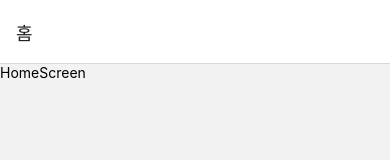
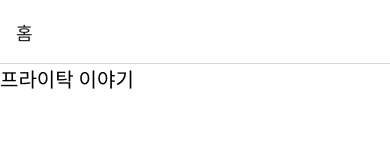
Before and after one commit to Subiniiie/Freuse, a React Native app in the folder Front/: screen / in a window 390 px wide. Shown: the top 160 px of the page. Built offline with nearby package versions, Linux system fonts and the light colour scheme.

Commit message:
폰트 적용 테스트

```diff
--- a/Front/src/screens/Home/HomeScreen.tsx
+++ b/Front/src/screens/Home/HomeScreen.tsx
@@ -1,12 +1,20 @@
-import { StyleSheet, Text, View } from 'react-native'
+import { StyleSheet, SafeAreaView } from 'react-native'
 import React from 'react'
+import CustomText from '../../styles/fonts/CustomText'
 
 export default function HomeScreen() {
   return (
-    <View>
-      <Text>HomeScreen</Text>
-    </View>
+    <SafeAreaView style={styles.container}>
+      <CustomText fontStyle='PaperlogyBlack' style={{ fontSize: 20 }}>
+        프라이탁 이야기
+      </CustomText>
+    </SafeAreaView>
   )
 }
 
-const styles = StyleSheet.create({})
+const styles = StyleSheet.create({
+  container : {
+    flex: 1,
+    backgroundColor: 'white'
+  }
+})
--- /dev/null
+++ b/Front/src/styles/fonts/CustomText.tsx
@@ -0,0 +1,31 @@
+import { Text as RNText, TextProps } from 'react-native'
+import React from 'react'
+
+interface CustomTextProps extends TextProps {
+    fontStyle?: 'GmarketSansBold' | 'GmarketSansLight' | 'GmarketSansMedium' |
+                'PaperlogyThin' | 'PaperlogyExtraLight' | 'PaperlogyLight' | 'PaperlogyRegular' | 'PaperlogyMedium' |
+                'PaperlogySemiBold' | 'PaperlogyBold' | 'PaperlogyExtraBold' | 'PaperlogyBlack'
+}
+
+const CustomText: React.FC<CustomTextProps> = ({ fontStyle= 'GmarketSansBold', style, ...rest }) => {
+    const customStyles = {
+        GmarketSansBold : { fontfamily: 'GmarketSansTTFBold', color: '#000000'},
+        GmarketSansLight : { fontFamily: 'GmarketSansTTFLight', color: '#000000' },
+        GmarketSansMedium : { fonttFamily: 'GmarketSansTTFMedium', color: '#000000'},
+        PaperlogyThin : { fontFamily: 'Paperlogy-1Thin', color: '#000000'},
+        PaperlogyExtraLight : { fontFamily: 'Paperlogy-2ExtraLight', color: '#000000'},
+        PaperlogyLight : { fontFamily : 'Paperlogy-3Light', color: '#000000'},
+        PaperlogyRegular : { fontFamily : 'Paperlogy-4Regular', color: '#000000'},
+        PaperlogyMedium : { fontFamily : 'Paperlogy-5Medium', color: '#000000'},
+        PaperlogySemiBold : { fontFamily : 'Paperlogy-6SemiBold', color: '#000000'},
+        PaperlogyBold : { fontFamily : 'Paperlogy-7Bold', color: '#000000'},
+        PaperlogyExtraBold : { fontFamily: 'Paperlogy-8ExtraBold', color: '#000000'},
+        PaperlogyBlack : { fontFamily: 'Paperlogy-9Black', color: '#000000'},
+    };
+
+    const seletedStyle = customStyles[fontStyle];
+
+    return <RNText style={[seletedStyle, style]} {...rest}></RNText>
+}
+
+export default CustomText;
```
